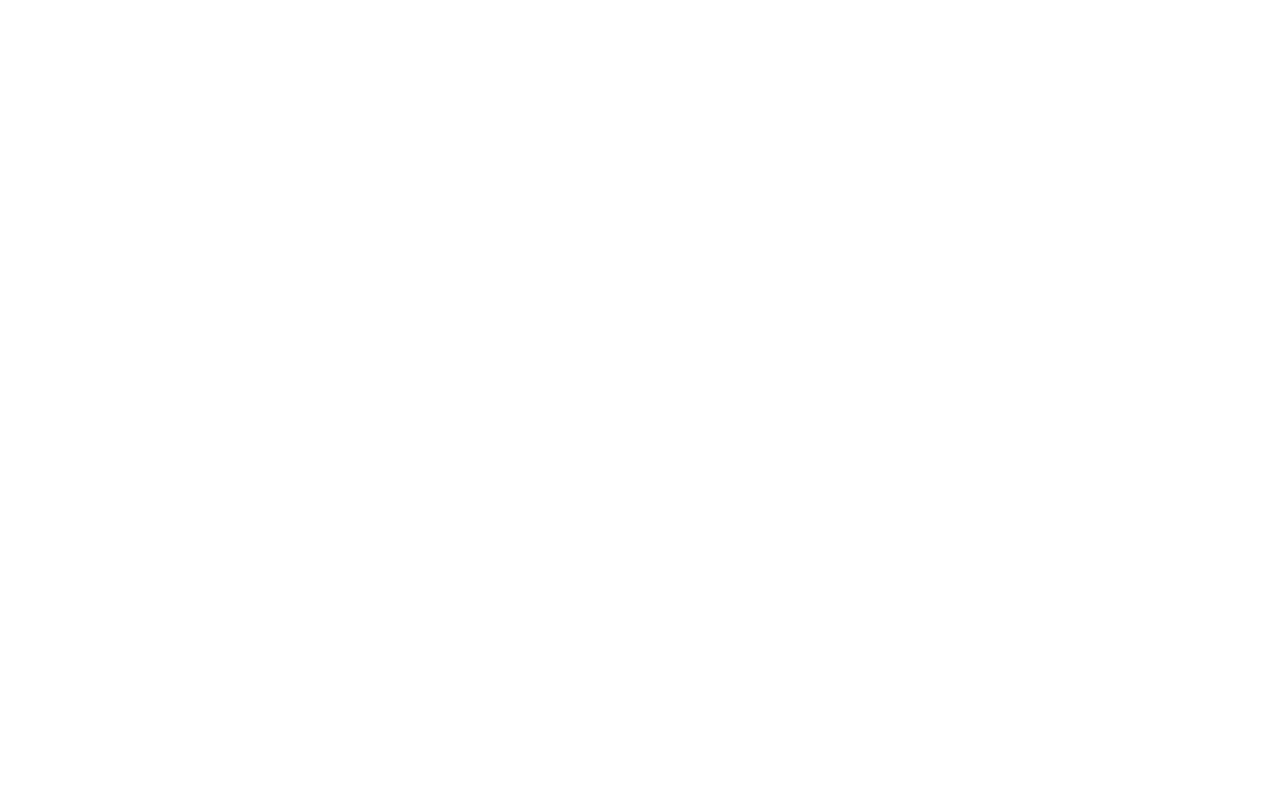
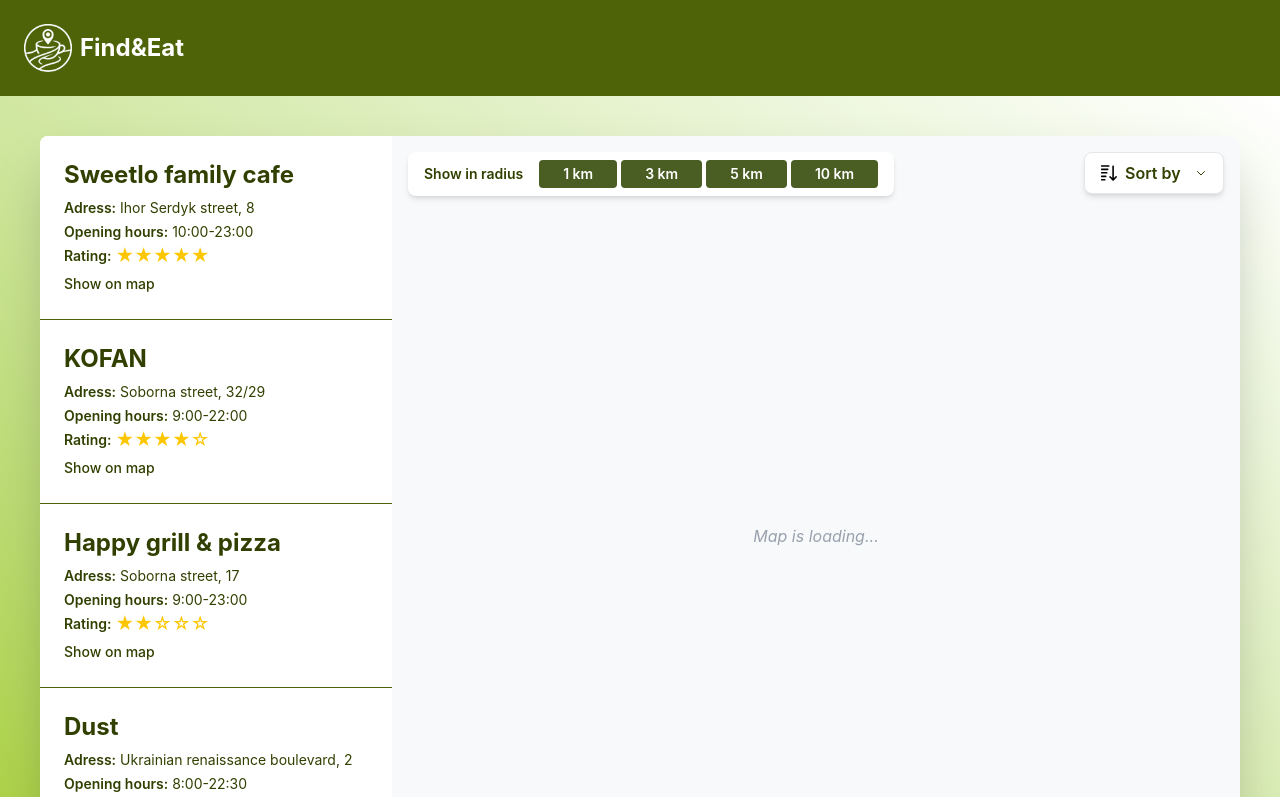
Before and after one commit to kateryna-horyslavets/cafe-finder, a React (Vite) app: page /results in a window 1280 px wide. Before the commit this address had no page. Shown: the top 797 px of the page. Built offline with nearby package versions, Linux system fonts and the light colour scheme.

Commit message:
search results complete page (front end part)

```diff
--- a/src/App.jsx
+++ b/src/App.jsx
@@ -1,18 +1,18 @@
 import { BrowserRouter as Router, Routes, Route } from "react-router-dom";
 import Homepage from "./components/cafe/Homepage"
+import SearchResults from "./components/cafe/SearchResults";
 
-function App() {
+export default function App() {
   return (
     <Router>
     <div className="app-container">
       <main>
         <Routes>
           <Route path="/" element={<Homepage/>} />
+          <Route path="/results" element={<SearchResults/>} />
         </Routes>
       </main>
     </div>
     </Router>
   )
 }
-
-export default App
--- /dev/null
+++ b/src/components/cafe/CafeList.jsx
@@ -0,0 +1,73 @@
+export default function CafeList() {
+  const cafes = [
+    {
+      id: 1,
+      name: "Sweetlo family cafe",
+      address: "Ihor Serdyk street, 8",
+      hours: "10:00-23:00",
+      rating: 5
+    },
+    {
+      id: 2,
+      name: "KOFAN",
+      address: "Soborna street, 32/29",
+      hours: "9:00-22:00",
+      rating: 4
+    },
+    {
+      id: 3,
+      name: "Happy grill & pizza",
+      address: "Soborna street, 17",
+      hours: "9:00-23:00",
+      rating: 2
+    },
+    {
+        id: 4,
+        name: "Dust",
+        address: "Ukrainian renaissance boulevard, 2",
+        hours: "8:00-22:30",
+        rating: 4
+    },
+    {
+        id: 5,
+        name: "Cossak's brovarnya",
+        address: "Ukrainian renaissance boulevard, 20",
+        hours: "9:00-24:00",
+        rating: 3
+    }
+  ];
+
+  const renderStars = (rating) => {
+    return "★".repeat(rating) + "☆".repeat(5 - rating);
+  };
+
+  return (
+    <div className="w-88 h-screen bg-white overflow-y-auto custom-scrollbar">
+      {cafes.map((cafe) => (
+        <div
+          key={cafe.id}
+          className="p-6 border-b border-[#4E6308] last:border-b-0 hover:bg-gray-50 transition-colors"
+        >
+          <h2 className="text-2xl font-bold text-[#314000] mb-2 leading-tight">
+            {cafe.name}
+          </h2>
+
+          <div className="space-y-1 text-[#314000] text-sm">
+            <p><span className="font-semibold">Adress:</span> {cafe.address}</p>
+            <p><span className="font-semibold">Opening hours:</span> {cafe.hours}</p>
+            <div className="flex items-center gap-1">
+              <span className="font-semibold">Rating:</span>
+              <span className="text-yellow-400 text-lg leading-none">
+                {renderStars(cafe.rating)}
+              </span>
+            </div>
+          </div>
+
+          <button className="mt-2 text-sm font-medium text-[#314000] hover:underline">
+            Show on map
+          </button>
+        </div>
+      ))}
+    </div>
+  );
+};
--- /dev/null
+++ b/src/components/cafe/SearchResults.jsx
@@ -0,0 +1,65 @@
+import Navbar from "./Navbar";
+import Footer from "./Footer";
+import CafeList from "./CafeList";
+
+export default function SearchResults() {
+  const sortOptions = ["Name", "Rating", "Distance"];
+
+  return (
+    <div className="search-results-container flex flex-col min-h-screen">
+      <Navbar />
+
+      <div className="page-background flex-1 bg-linear-to-tr from-[#A5CD20] to-[#FFFFFF] p-10">
+        <div className="flex bg-white rounded-lg shadow-2xl overflow-hidden h-screen">
+            <CafeList />
+
+          <div className="flex-1 relative bg-gray-100">
+
+            <div className="radius-button-container absolute top-4 left-4 z-20 bg-white rounded-lg px-4 py-2 shadow-md flex items-center gap-4">
+              <span className="text-[#314000] text-sm font-semibold whitespace-nowrap">Show in radius</span>
+              <div className="flex gap-1">
+                {['1 km', '3 km', '5 km', '10 km'].map((dist) => (
+                  <button key={dist} className="bg-[#4a5d23] text-white font-semibold px-6 py-1 rounded text-sm hover:bg-[#65800D] transition cursor-pointer">
+                    {dist}
+                  </button>
+                ))}
+              </div>
+            </div>
+
+            <div className="group absolute top-4 right-4 z-30">
+              <div className="bg-white text-[#314000] font-semibold rounded-lg px-4 py-2 shadow-md cursor-pointer border border-gray-200 flex items-center gap-2 min-w-[140px] justify-between group-hover:bg-gray-50">
+                <div className="flex items-center gap-2">
+                  <img src="/sort icon.svg" className="w-4 h-4" />
+                  Sort by
+                </div>
+                <svg className="w-3 h-3 transition-transform group-hover:rotate-180" fill="none" stroke="currentColor" viewBox="0 0 24 24">
+                  <path strokeLinecap="round" strokeLinejoin="round" strokeWidth="2" d="M19 9l-7 7-7-7" />
+                </svg>
+              </div>
+
+              <div className="hidden group-hover:block absolute right-0 pt-2 w-full">
+                <div className="bg-white rounded-lg shadow-xl overflow-hidden">
+                  {sortOptions.map((option) => (
+                    <button
+                      key={option}
+                      className="w-full text-left px-4 py-3 text-sm text-[#314000] hover:bg-gray-200 transition-colors font-semibold cursor-pointer"
+                    >
+                      {option}
+                    </button>
+                  ))}
+                </div>
+              </div>
+            </div>
+
+            <div className="w-full h-full flex items-center justify-center text-gray-400 italic bg-[#f8f9fa]">
+              Map is loading...
+            </div>
+
+          </div>
+        </div>
+      </div>
+
+      <Footer />
+    </div>
+  );
+}
```
Also changed, not shown: public/sort icon.svg (added).
